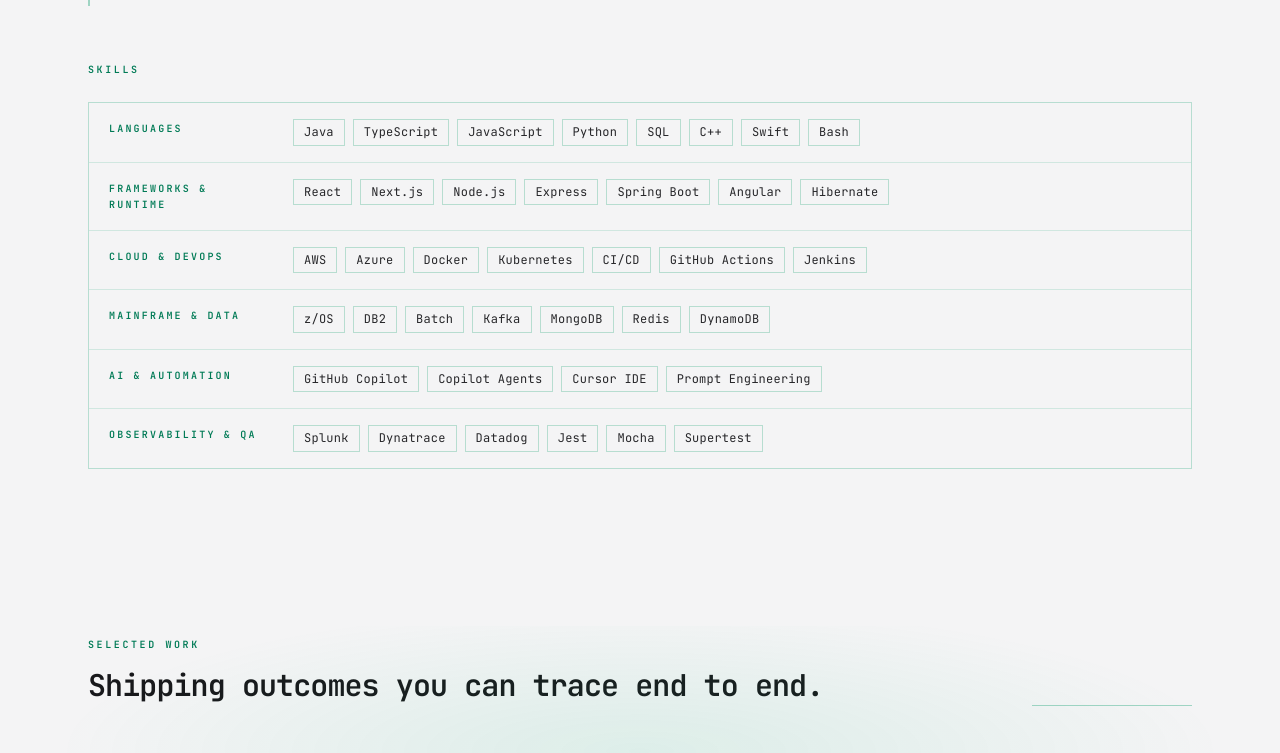
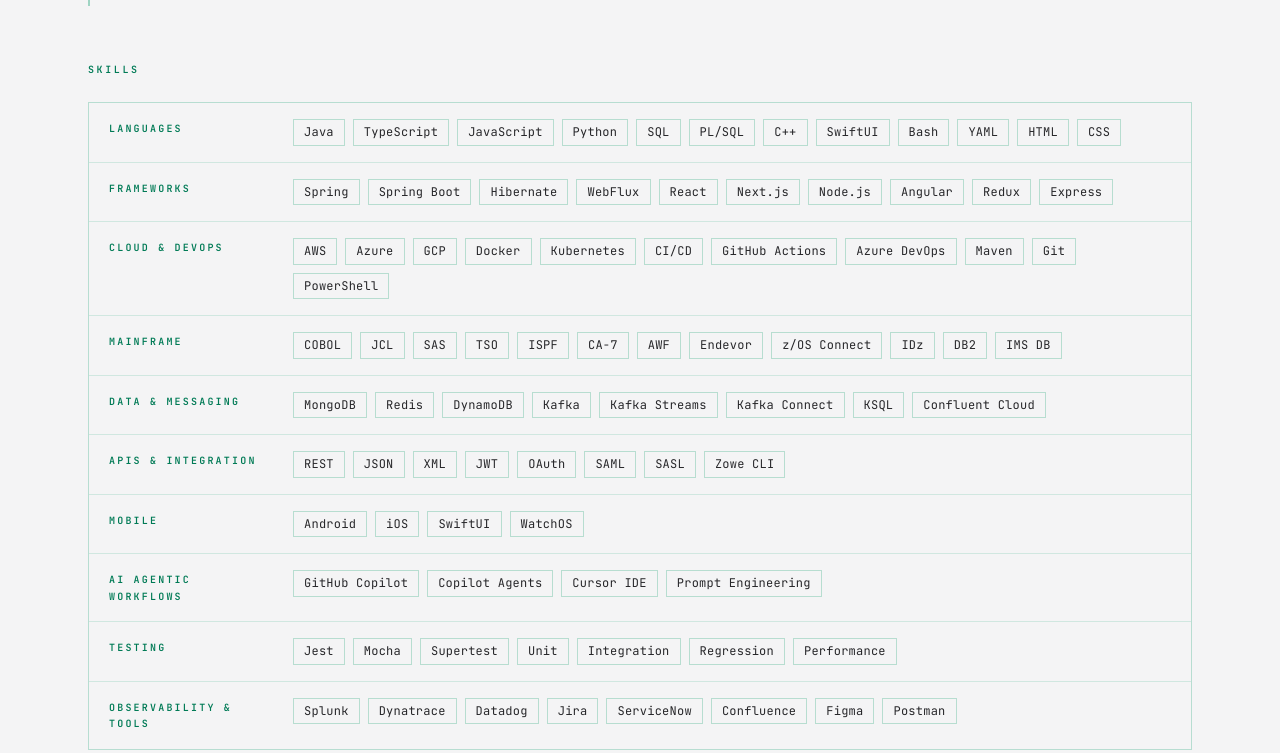
Before and after one commit to Vaibhav-G-Parmar/portfolio, a Next.js app: page / in a window 1280 px wide. Shown: the part 1181-1934 px from the top of the page. Built offline with nearby package versions, Linux system fonts and the light colour scheme; no server answers.

Commit message:
Fix hero highlight card text wrapping and show image on mobile
- Shorten AI Agentic Workflows card subtitle to fit one line
- Show hero image full-width on mobile below CTAs
- Update image sizes prop for correct responsive loading

```diff
--- a/components/sections/hero.tsx
+++ b/components/sections/hero.tsx
@@ -20,7 +20,7 @@
         alt={img.alt}
         fill
         className="object-cover"
-            sizes="(max-width: 1024px) 0px, 380px"
+            sizes="(max-width: 1024px) 100vw, 380px"
         priority
       />
       {/* Corner scan-line decoration */}
@@ -100,6 +100,11 @@
             <HeroGallery images={images} />
           </div>
 
+          {/* ── Image: mobile only (below CTAs) ── */}
+          <div className="mt-8 lg:hidden">
+            <HeroGallery images={images} />
+          </div>
+
         </div>
 
         {/* ── Full-width highlight cards ── */}
--- a/content/gallery.ts
+++ b/content/gallery.ts
@@ -12,8 +12,9 @@
  * Leave the array empty to fall back to alphabetical order.
  */
 export const galleryOrder: string[] = [
+  "1775614146014.jpeg",              // hero intro image
+  "AI-Talk-Keynote.png",
   "2026-05-02 18.20.03.jpg",
-  "1775614146014.jpeg",
   "AI Presentation-3.jpeg",
   "Co-op Fire Side Chat July 2024 - 1.png",
   "photo_2026-05-19 00.01.34.jpeg",
--- a/content/site.ts
+++ b/content/site.ts
@@ -1,13 +1,13 @@
 /** SEO / Open Graph blurb (~155-180 chars ideal) */
 export const seoDescription =
-  "Vaibhav Parmar - AI Software Engineer in Toronto. Mainframe, full-stack distributed systems, and AI-assisted delivery. 4+ years shipping enterprise web, mobile, and integration workloads.";
+  "Vaibhav Parmar - AI Software Engineer in Toronto. Mainframe, full-stack distributed systems, and AI agentic workflows. 4+ years shipping enterprise web, mobile, and integration workloads.";
 
 export const siteProfile = {
   name: "Vaibhav Parmar",
   title: "AI Software Engineer",
   /** Hero lead */
   tagline:
-    "Mainframe to modern. APIs, distributed systems, and AI-assisted delivery.",
+    "Mainframe to modern. APIs, distributed systems, and AI agentic workflows.",
   email: "vaibhav.parmar3@outlook.com",
   /** E.164-style for tel: links */
   phone: "+16476763539",
@@ -18,7 +18,7 @@
 } as const;
 
 export const heroCopy = {
-  badge: "Mainframe · Distributed Systems · AI-Assisted Dev",
+  badge: "Mainframe · Distributed Systems · AI Agentic Workflows",
   /** Hero second paragraph */
   supporting:
     "Systems that hold up under real traffic. Mainframe backends connected to modern consumers through APIs, event-driven flows, and automation that keeps releases moving.",
@@ -31,7 +31,7 @@
 export const heroHighlights = [
   { k: "Mainframe", v: "z/OS - DB2 - legacy to modern" },
   { k: "Full-Stack Distributed", v: "APIs - Kafka - cloud - web & mobile" },
-  { k: "AI", v: "Copilot - agents - prompt workflows" },
+  { k: "AI Agentic Workflows", v: "Copilot - Cursor IDE - prompt eng." },
 ] as const;
 
 export const aboutHeading =
@@ -40,7 +40,7 @@
 export const aboutCopy = {
   bio: [
     "AI Software Engineer in Toronto. 4+ years. I connect z/OS and DB2 backends to modern consumers through REST APIs, messaging, and integrations that hold up at scale.",
-    "AI-assisted engineering - agentic workflows with GitHub Copilot (chat, agents, skills, custom instructions) and Cursor to accelerate code reviews, generation, and delivery.",
+    "AI agentic workflows - GitHub Copilot (chat, agents, skills, custom instructions) and Cursor to accelerate code reviews, generation, and delivery.",
     "Java, TypeScript, React, Node, Spring Boot, Python, Kafka, AWS, Azure, Docker, Kubernetes, CI/CD. Mainframe data paths (DB2, batch, service interfaces). Mobile (iOS, Android). Observability (Splunk, Dynatrace, Datadog). Testing (Jest, Mocha, Supertest). Seneca CPA Co-op - Advanced Diploma, High Honors (4.0 CGPA). Hackathon finalist. Kafka and full-stack certifications.",
   ],
 } as const;
@@ -48,27 +48,43 @@
 export const skillGroups = [
   {
     label: "Languages",
-    items: ["Java", "TypeScript", "JavaScript", "Python", "SQL", "C++", "Swift", "Bash"],
+    items: ["Java", "TypeScript", "JavaScript", "Python", "SQL", "PL/SQL", "C++", "SwiftUI", "Bash", "YAML", "HTML", "CSS"],
   },
   {
-    label: "Frameworks & runtime",
-    items: ["React", "Next.js", "Node.js", "Express", "Spring Boot", "Angular", "Hibernate"],
+    label: "Frameworks",
+    items: ["Spring", "Spring Boot", "Hibernate", "WebFlux", "React", "Next.js", "Node.js", "Angular", "Redux", "Express"],
   },
   {
     label: "Cloud & DevOps",
-    items: ["AWS", "Azure", "Docker", "Kubernetes", "CI/CD", "GitHub Actions", "Jenkins"],
+    items: ["AWS", "Azure", "GCP", "Docker", "Kubernetes", "CI/CD", "GitHub Actions", "Azure DevOps", "Maven", "Git", "PowerShell"],
   },
   {
-    label: "Mainframe & data",
-    items: ["z/OS", "DB2", "Batch", "Kafka", "MongoDB", "Redis", "DynamoDB"],
+    label: "Mainframe",
+    items: ["COBOL", "JCL", "SAS", "TSO", "ISPF", "CA-7", "AWF", "Endevor", "z/OS Connect", "IDz", "DB2", "IMS DB"],
   },
   {
-    label: "AI & automation",
+    label: "Data & messaging",
+    items: ["MongoDB", "Redis", "DynamoDB", "Kafka", "Kafka Streams", "Kafka Connect", "KSQL", "Confluent Cloud"],
+  },
+  {
+    label: "APIs & integration",
+    items: ["REST", "JSON", "XML", "JWT", "OAuth", "SAML", "SASL", "Zowe CLI"],
+  },
+  {
+    label: "Mobile",
+    items: ["Android", "iOS", "SwiftUI", "WatchOS"],
+  },
+  {
+    label: "AI agentic workflows",
     items: ["GitHub Copilot", "Copilot Agents", "Cursor IDE", "Prompt Engineering"],
   },
   {
-    label: "Observability & QA",
-    items: ["Splunk", "Dynatrace", "Datadog", "Jest", "Mocha", "Supertest"],
+    label: "Testing",
+    items: ["Jest", "Mocha", "Supertest", "Unit", "Integration", "Regression", "Performance"],
+  },
+  {
+    label: "Observability & tools",
+    items: ["Splunk", "Dynatrace", "Datadog", "Jira", "ServiceNow", "Confluence", "Figma", "Postman"],
   },
 ] as const;
 
```
